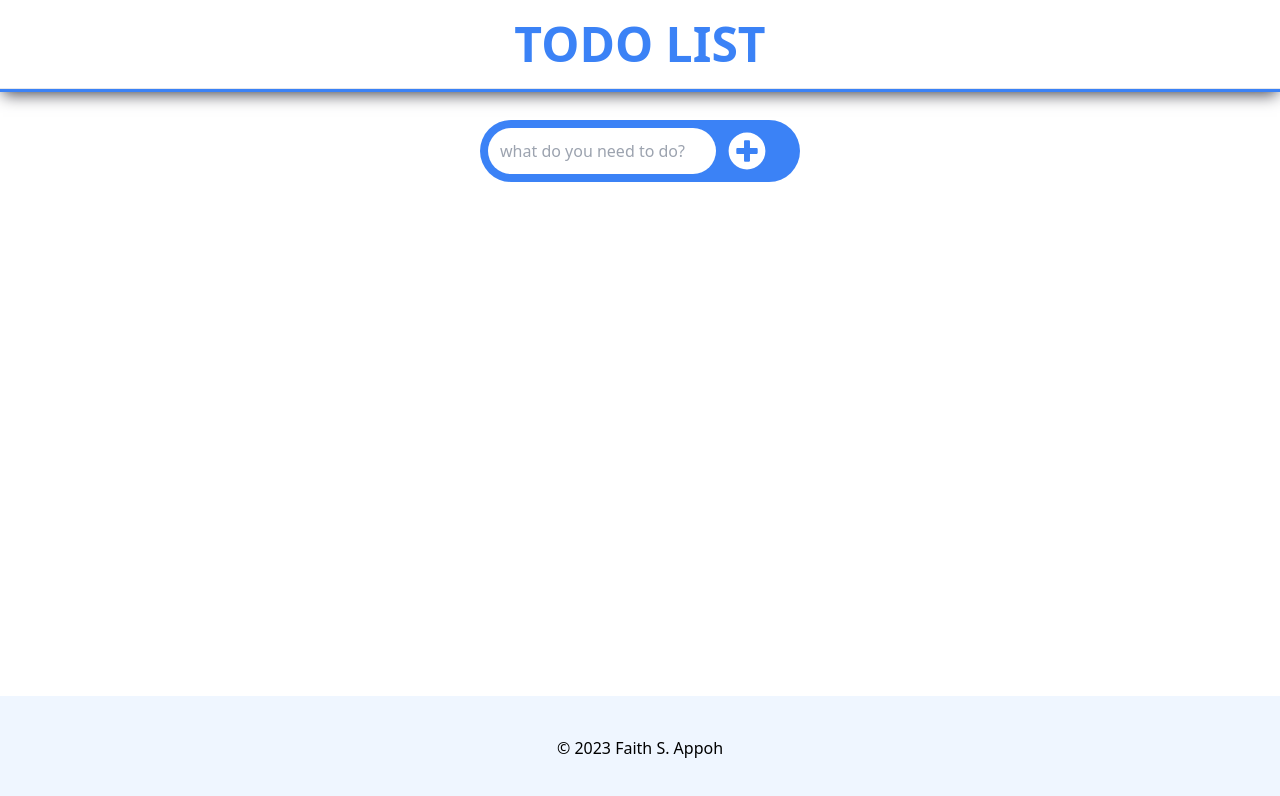
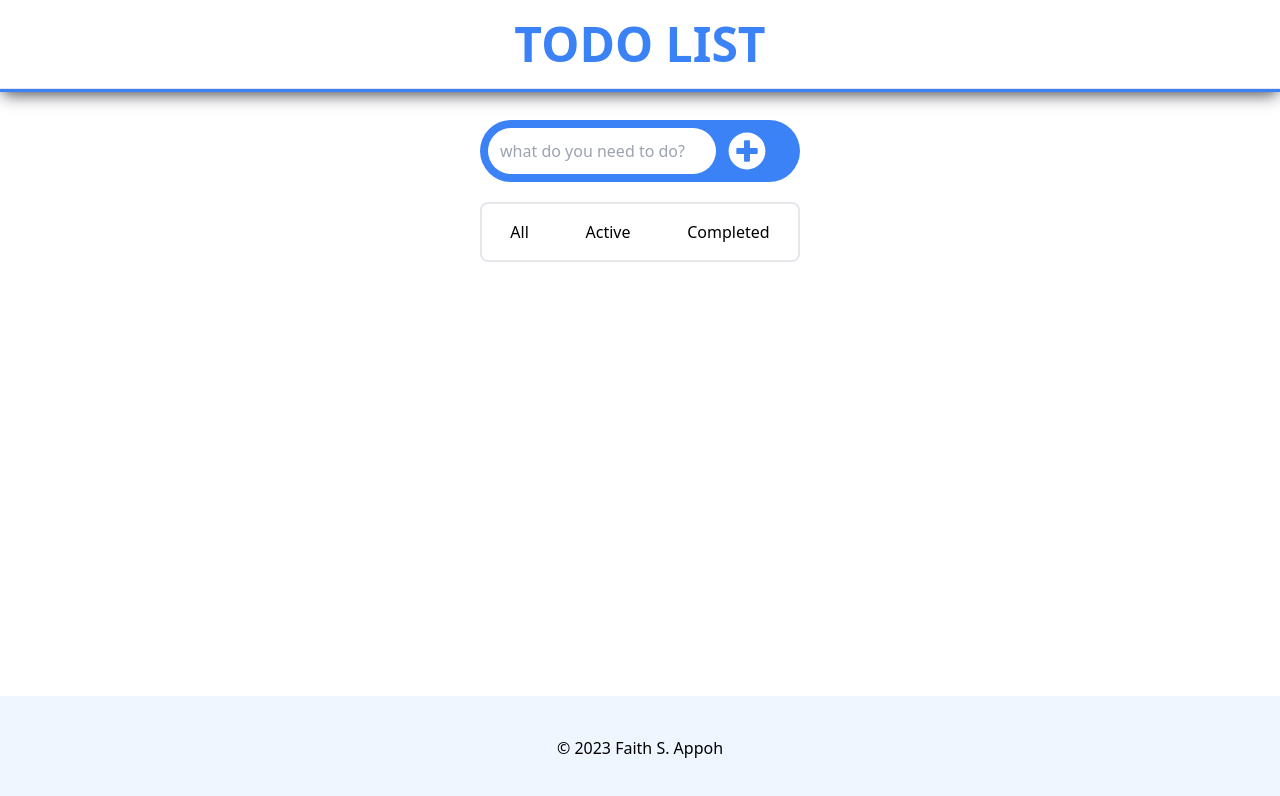
Before and after one commit to appohfaiths/todo-app, a Next.js app: page / in a window 1280 px wide. Shown: the top 796 px of the page. Built offline with nearby package versions, Linux system fonts and the light colour scheme.

Commit message:
added functionality to filter by three states

```diff
--- a/src/components/todo/todoDisplay.js
+++ b/src/components/todo/todoDisplay.js
@@ -9,12 +9,32 @@ export default function TodoDisplay({
   editTodo,
 }) {
   const [theTodos, setTheTodos] = useState([]);
+  const [filterType, setFilterType] = useState('all');
 
   useEffect(() => {
     setTheTodos(todos);
   }, [todos]);
 
+  useEffect(() => {
+    filterTodos();
+  }, [todos, filterType]);
+
+  const filterTodos = () => {
+    let filteredTodos = theTodos;
+
+    if (filterType === 'all') {
+      filteredTodos = todos.filter((todo) => todo.all);
+    } else if (filterType === 'completed') {
+      filteredTodos = todos.filter((todo) => todo.completed);
+    } else if (filterType === 'incomplete') {
+      filteredTodos = todos.filter((todo) => !todo.completed);
+    }
+
+    setTheTodos(filteredTodos);
+  };
+
   return (
+    <>
       <div data-testid="todoDisplay">
         {theTodos ? (
           <div className="">
@@ -32,5 +52,23 @@ export default function TodoDisplay({
           ''
         )}
       </div>
+      <div className="flex items-center justify-around py-4 border-2 rounded-lg">
+        <button data-testid="allTodos" onClick={() => setFilterType('all')}>
+          All
+        </button>
+        <button
+          data-testid="activeTodos"
+          onClick={() => setFilterType('incomplete')}
+        >
+          Active
+        </button>
+        <button
+          data-testid="completedTodos"
+          onClick={() => setFilterType('completed')}
+        >
+          Completed
+        </button>
+      </div>
+    </>
   );
 }
```
Lines whose indentation alone changed are shown as unchanged.
